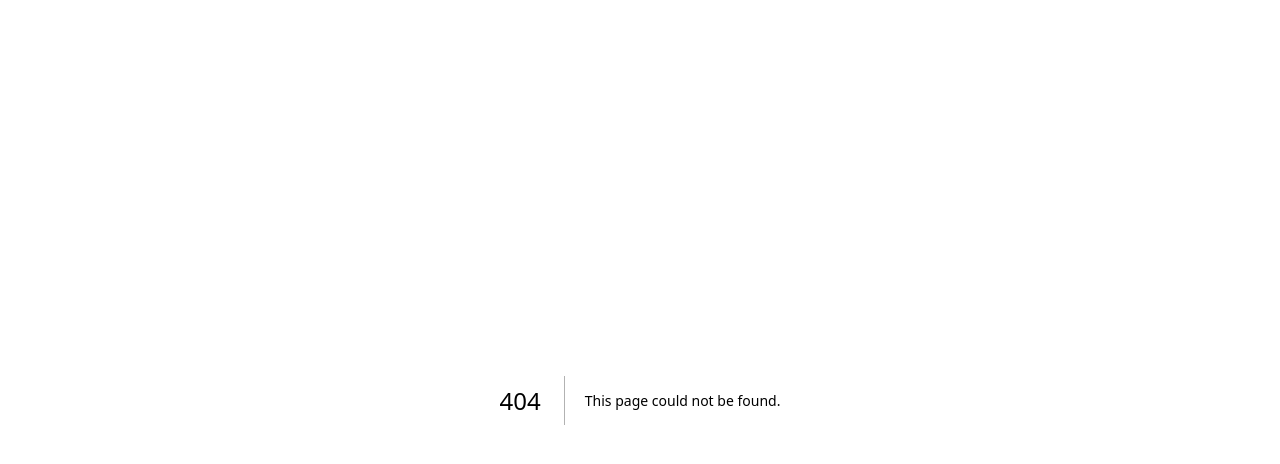
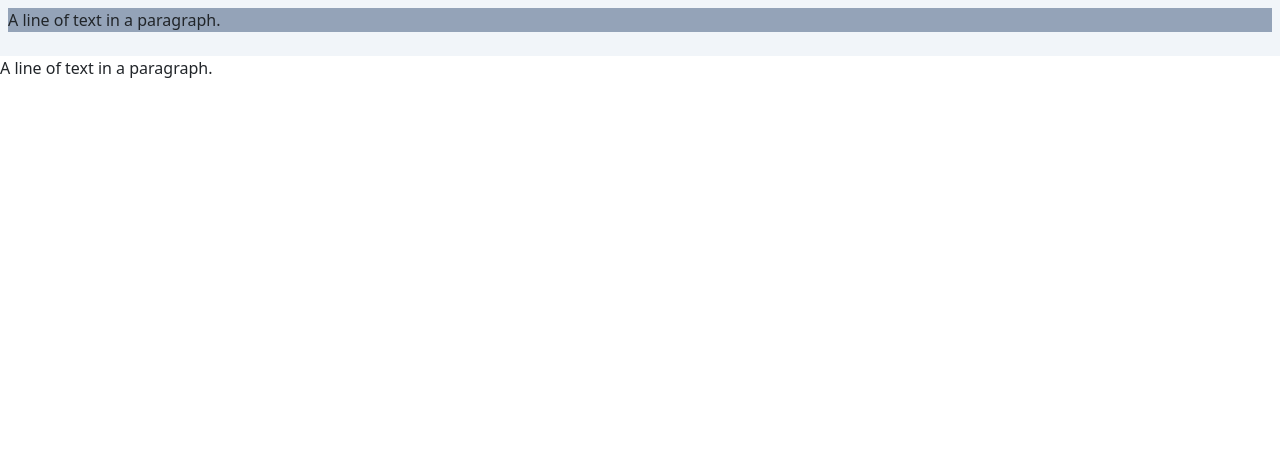
Before and after one commit to RodrigoGama-4/daylist, a Next.js app: page /editor in a window 1280 px wide. Before the commit this address had no page. Shown: the top 464 px of the page. Built offline with nearby package versions, Linux system fonts and the light colour scheme.

Commit message:
slate walkthrough

```diff
--- /dev/null
+++ b/app/backbone-editor/page.tsx
@@ -0,0 +1,35 @@
+'use client';
+import { useState } from 'react';
+// Import the Slate components and React plugin.
+import { createEditor, Descendant, CustomTypes } from 'slate';
+import { withHistory } from 'slate-history';
+import { Slate, Editable, withReact, useSlate } from 'slate-react';
+
+const initialValue: Descendant[] = [
+  {
+    type: 'paragraph',
+    children: [{ text: 'A line of text in a paragraph.' }],
+  },
+];
+
+export default function Page() {
+  const [editor] = useState(() => withHistory(withReact(createEditor())));
+
+  return (
+    <div>
+      {/* Slate context provider */}
+      <Slate editor={editor} initialValue={initialValue}>
+        <div className="p-2 bg-slate-100">
+          <Editable />
+        </div>
+        <Toolbar />
+      </Slate>
+    </div>
+  );
+}
+
+function Toolbar() {
+  const slate = useSlate();
+  const el = slate.children.at(0) as CustomTypes['Element'];
+  return <p>{el.children[0].text}</p>;
+}
--- /dev/null
+++ b/app/backbone-editor/slate.ts
@@ -0,0 +1,31 @@
+import { BaseEditor } from 'slate';
+import { ReactEditor } from 'slate-react';
+import { HistoryEditor } from 'slate-history';
+
+export type ICustomEditor = BaseEditor & ReactEditor & HistoryEditor;
+
+export type ICustomText = {
+  text: string;
+  bold?: true;
+  italic?: true;
+};
+
+export interface IParagraphElement {
+  type: 'paragraph';
+  children: ICustomText[];
+}
+
+export interface ICodeElement {
+  type: 'code';
+  children: ICustomText[];
+}
+
+export type ICustomElement = ICodeElement | IParagraphElement;
+
+// declare module 'slate' {
+//   interface CustomTypes {
+//     Editor: ICustomEditor;
+//     Element: ICustomElement;
+//     Text: ICustomText;
+//   }
+// }
--- /dev/null
+++ b/app/editor/SlateElements.tsx
@@ -0,0 +1,32 @@
+import { ReactNode } from 'react';
+import { RenderElementProps, RenderLeafProps } from 'slate-react';
+
+// Define a React component renderer for our code blocks.
+export function CodeElement({ children, attributes }: RenderElementProps) {
+  return (
+    <pre {...attributes}>
+      <code>{children}</code>
+    </pre>
+  );
+}
+
+// You must mix the attributes into your component
+// You must render the children as the lowest leaf in your component
+
+export function DefaultElement({ children, attributes }: RenderElementProps) {
+  return (
+    <p {...attributes} className="bg-slate-400">
+      {children}
+    </p>
+  );
+}
+
+// For every format you add, Slate will break up the text content into "leaves"
+// all leaves must be an inline element
+export function CustomLeaf({ children, attributes, leaf }: RenderLeafProps) {
+  return (
+    <span {...attributes} style={{ fontWeight: leaf.bold ? 'bold' : 'normal' }}>
+      {children}
+    </span>
+  );
+}
--- /dev/null
+++ b/app/editor/page.tsx
@@ -0,0 +1,125 @@
+'use client';
+import { useState, useCallback, useMemo, useEffect } from 'react';
+import { CodeElement, CustomLeaf, DefaultElement } from './SlateElements';
+
+import { Editor, Transforms, Element, Node, Text } from 'slate';
+import { createEditor, Descendant, CustomTypes } from 'slate';
+import { withHistory } from 'slate-history';
+import {
+  Slate,
+  Editable,
+  withReact,
+  useSlate,
+  RenderElementProps,
+  RenderLeafProps,
+} from 'slate-react';
+
+export default function Page() {
+  const [editor] = useState(() => withHistory(withReact(createEditor())));
+
+  const [initialValue, setInitialValue] = useState<Descendant[]>();
+  useEffect(() => {
+    const db = localStorage.getItem('content');
+    if (!db)
+      setInitialValue([
+        {
+          type: 'paragraph',
+          children: [{ text: 'A line of text in a paragraph.' }],
+        },
+      ]);
+    else setInitialValue(JSON.parse(db));
+  }, []);
+
+  const renderElement = useCallback((props: RenderElementProps) => {
+    switch (props.element.type) {
+      case 'code':
+        return <CodeElement {...props} />;
+      default:
+        return <DefaultElement {...props} />;
+    }
+  }, []);
+  const renderLeaf = useCallback((props: RenderLeafProps) => {
+    return <CustomLeaf {...props} />;
+  }, []);
+
+  if (!initialValue) return;
+  return (
+    <div>
+      {/* Slate context provider */}
+      <Slate
+        editor={editor}
+        initialValue={initialValue}
+        onChange={(value) => {
+          const isAstChange = editor.operations.some(
+            (op) => 'set_selection' !== op.type,
+          );
+          if (isAstChange) {
+            // Save the value to Local Storage.
+            const content = JSON.stringify(value);
+            localStorage.setItem('content', content);
+          }
+        }}
+      >
+        <div className="p-2 bg-slate-100">
+          <Editable
+            renderElement={renderElement}
+            renderLeaf={renderLeaf}
+            onKeyDown={(event) => {
+              if (!event.ctrlKey) return;
+              switch (event.key) {
+                case 'k':
+                  event.preventDefault();
+                  CustomEditor.toggleCodeBlock(editor);
+                  break;
+                case 'b':
+                  event.preventDefault();
+                  CustomEditor.toggleBoldMark(editor);
+                  break;
+              }
+            }}
+          />
+        </div>
+        <Toolbar />
+      </Slate>
+    </div>
+  );
+}
+
+// Define our own custom set of helpers.
+const CustomEditor = {
+  isBoldMarkActive(editor: CustomTypes['Editor']) {
+    const [match] = Editor.nodes(editor, {
+      match: (n) => (n as CustomTypes['Text']).bold === true,
+      universal: true,
+    });
+    return !!match;
+  },
+
+  toggleBoldMark(editor: CustomTypes['Editor']) {
+    const isActive = CustomEditor.isBoldMarkActive(editor);
+    Transforms.setNodes(
+      editor,
+      { bold: isActive ? undefined : true },
+      { match: (n) => Text.isText(n), split: true },
+    );
+  },
+
+  toggleCodeBlock(editor: CustomTypes['Editor']) {
+    const [codeElement] = Editor.nodes(editor, {
+      match: (n: Node): n is CustomTypes['Element'] => n.type === 'code',
+    });
+    Transforms.setNodes(
+      editor,
+      { type: codeElement ? 'paragraph' : 'code' },
+      {
+        match: (n) => Element.isElement(n) && Editor.isBlock(editor, n),
+      },
+    );
+  },
+};
+
+function Toolbar() {
+  const slate = useSlate();
+  const el = slate.children.at(0) as CustomTypes['Element'];
+  return <p>{el.children[0].text}</p>;
+}
--- /dev/null
+++ b/app/editor/slate.ts
@@ -0,0 +1,33 @@
+import { BaseEditor } from 'slate';
+import { ReactEditor } from 'slate-react';
+import { HistoryEditor } from 'slate-history';
+
+export type CustomText = {
+  type?: '__text';
+  text: string;
+  bold?: true;
+  italic?: true;
+};
+
+export interface Paragraph {
+  type: 'paragraph';
+  children: CustomText[];
+}
+
+export interface CodeElement {
+  type: 'code';
+  children: CustomText[];
+}
+
+export type ICustomElement = CodeElement | Paragraph;
+export type CustomEditor = BaseEditor &
+  ReactEditor &
+  HistoryEditor & { type?: '__editor' };
+
+declare module 'slate' {
+  interface CustomTypes {
+    Editor: CustomEditor;
+    Element: ICustomElement;
+    Text: CustomText;
+  }
+}
--- a/package.json
+++ b/package.json
@@ -31,6 +31,9 @@
     "react-grid-layout": "^1.3.4",
     "react-icons": "^4.9.0",
     "rxjs": "^7.8.1",
+    "slate": "^0.94.1",
+    "slate-history": "^0.93.0",
+    "slate-react": "^0.95.0",
     "typescript": "5.0.4"
   },
   "devDependencies": {
--- a/tsconfig.json
+++ b/tsconfig.json
@@ -1,6 +1,6 @@
 {
   "compilerOptions": {
-    "target": "es5",
+    "target": "es6",
     "lib": ["dom", "dom.iterable", "esnext"],
     "allowJs": true,
     "skipLibCheck": true,
```
Also changed, not shown: 1 other file (tests, documents, lock files or other folders).
